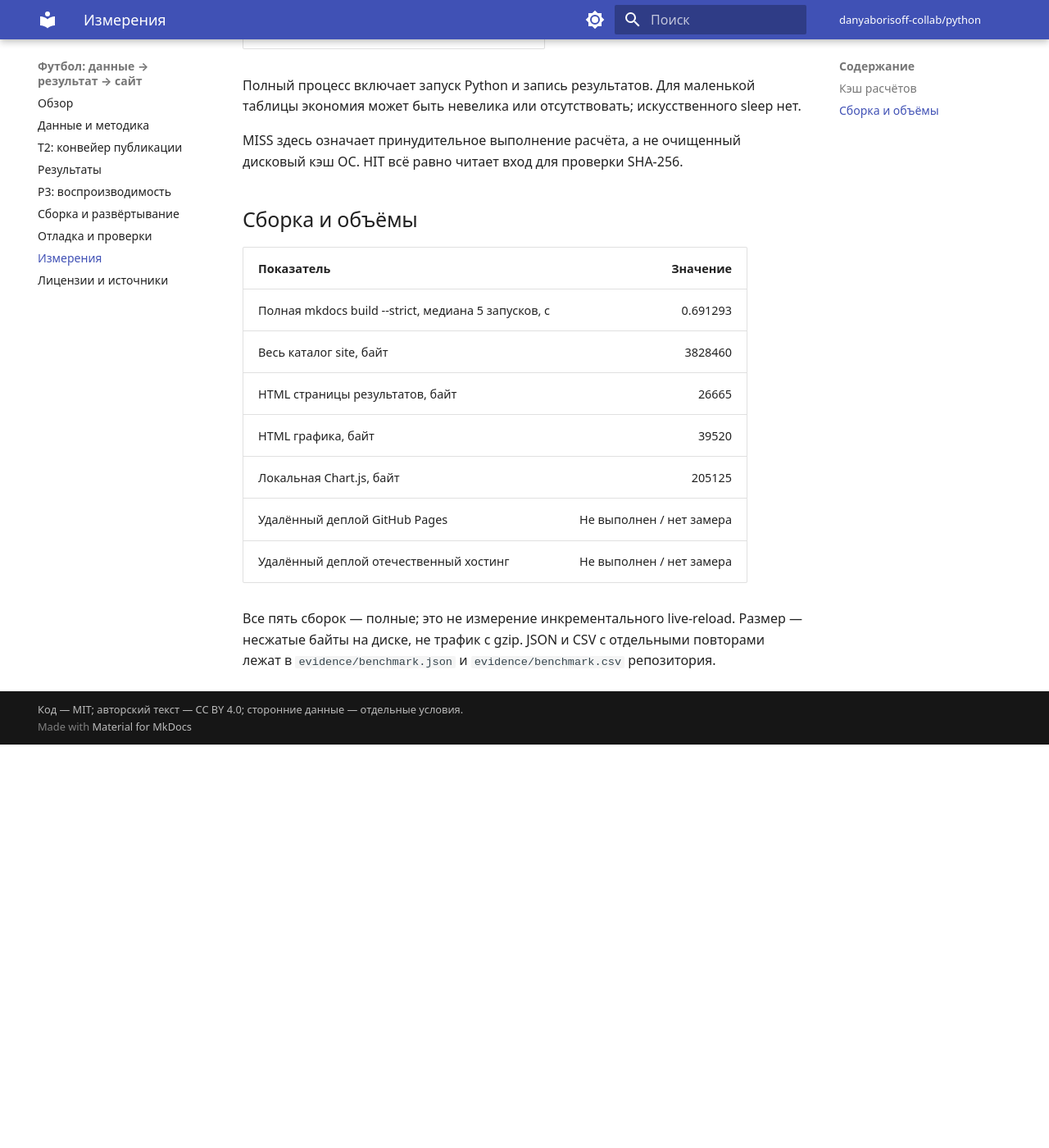
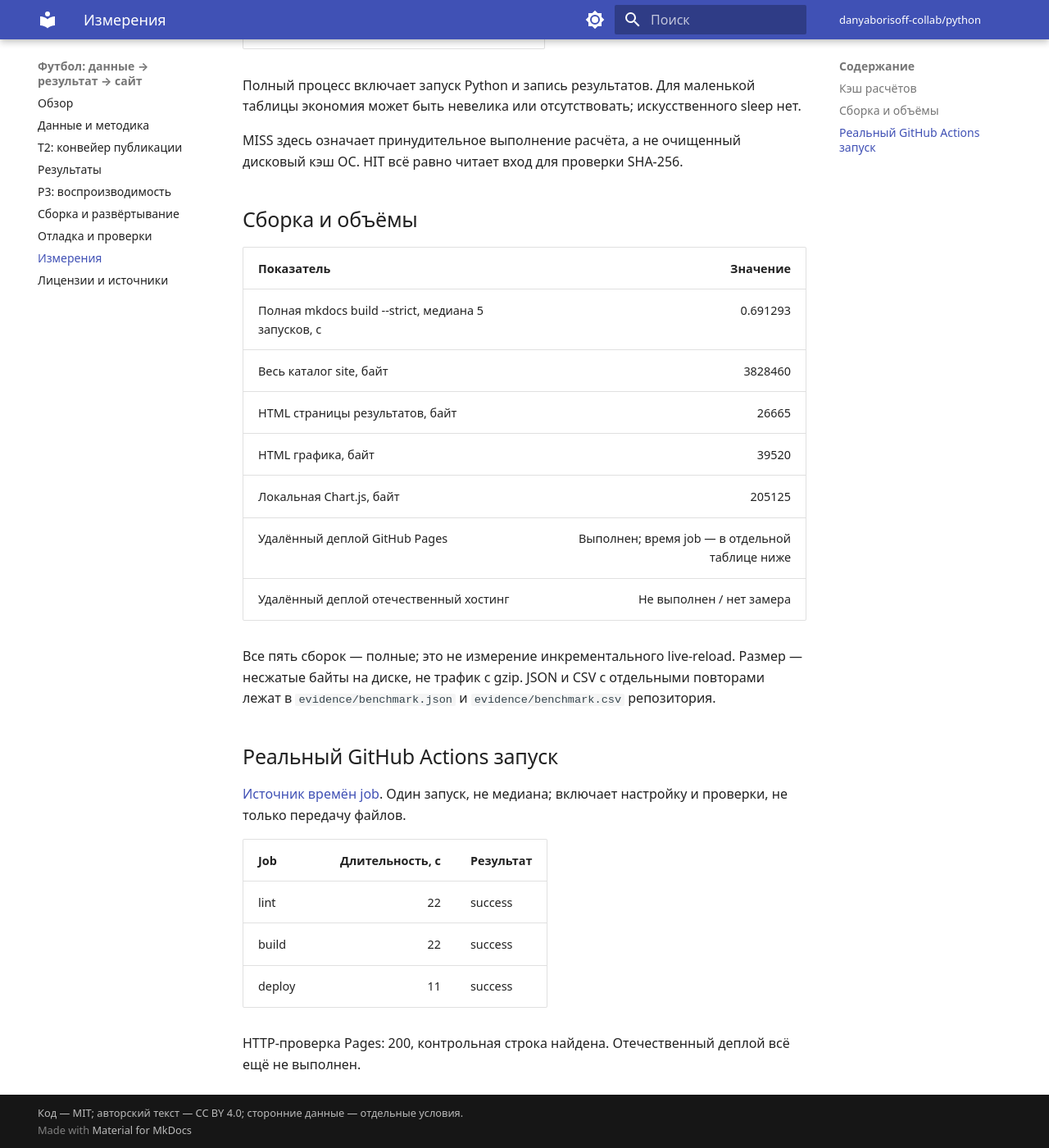
Before and after one commit to danyaborisoff-collab/python, an MkDocs documentation site: the page built from docs/generated/measurements.md, in a window 1280 px wide and 1400 px high, scrolled down 692 px. Shown: the whole window at 82% size. Built offline with MkDocs 1.6.1 and Material for MkDocs 9.7.7, drawn with Linux system fonts in a browser that asks for light colours; before the commit the page ends 1600 px from its top, so only the background shows below that.

Commit message:
docs: record successful GitHub Pages deployment and real CI job timings

```diff
--- a/docs/generated/measurements.md
+++ b/docs/generated/measurements.md
@@ -29,8 +29,20 @@ MISS здесь означает принудительное выполнени
 | HTML страницы результатов, байт | 26665 |
 | HTML графика, байт | 39520 |
 | Локальная Chart.js, байт | 205125 |
-| Удалённый деплой GitHub Pages | Не выполнен / нет замера |
+| Удалённый деплой GitHub Pages | Выполнен; время job — в отдельной таблице ниже |
 | Удалённый деплой отечественный хостинг | Не выполнен / нет замера |
 
 Все пять сборок — полные; это не измерение инкрементального live-reload. Размер — несжатые байты на диске, не трафик с gzip.
 JSON и CSV с отдельными повторами лежат в `evidence/benchmark.json` и `evidence/benchmark.csv` репозитория.
+
+## Реальный GitHub Actions запуск
+
+[Источник времён job](https://github.com/danyaborisoff-collab/python/actions/runs/40208648142). Один запуск, не медиана; включает настройку и проверки, не только передачу файлов.
+
+| Job | Длительность, с | Результат |
+| --- | ---: | --- |
+| lint | 22 | success |
+| build | 22 | success |
+| deploy | 11 | success |
+
+HTTP-проверка Pages: 200, контрольная строка найдена. Отечественный деплой всё ещё не выполнен.
```
Also changed, not shown: README.md (+2 -2 lines), START-HERE.md (+2 -2 lines), SUBMISSION-CHECKLIST.md (+3 -2 lines), docs/delivery.md (+10 -4 lines), docs/index.md (+3 -3 lines), docs/practice-p3.md (+3 -3 lines), 2 other files.
